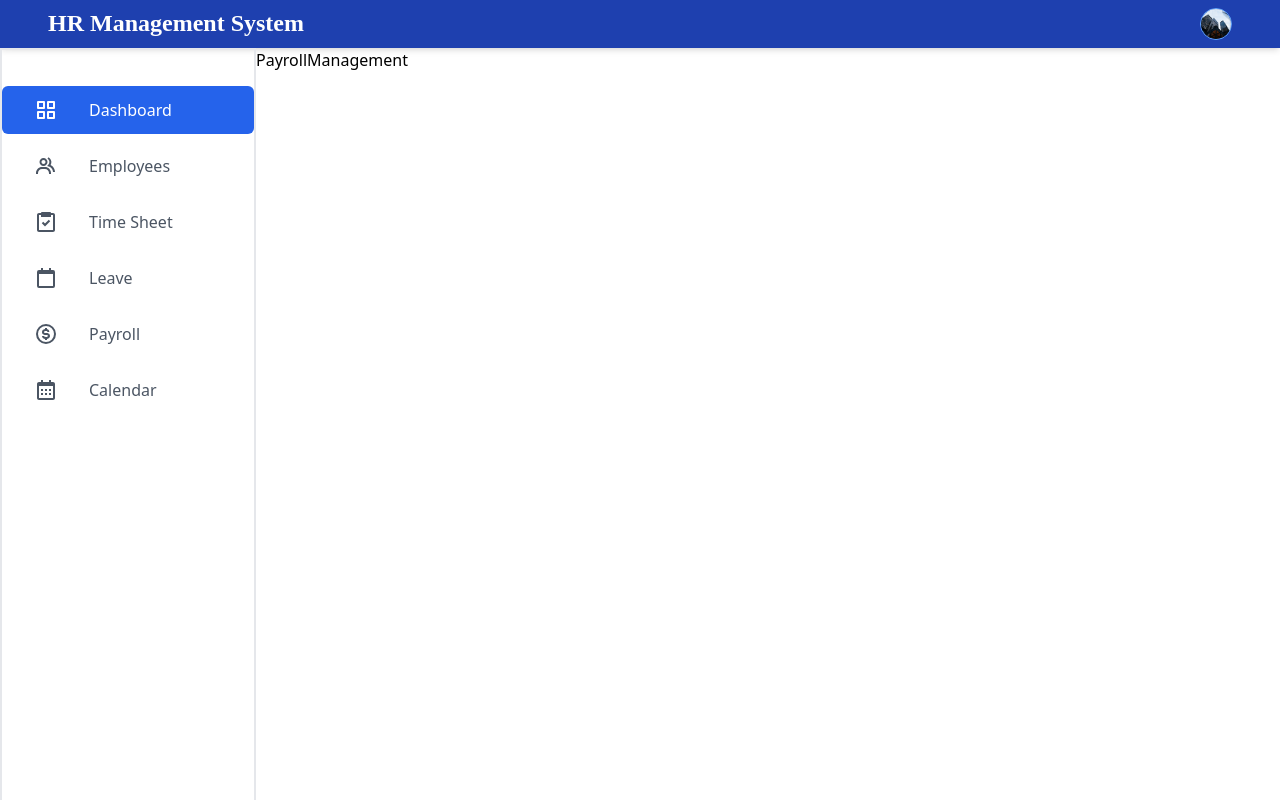
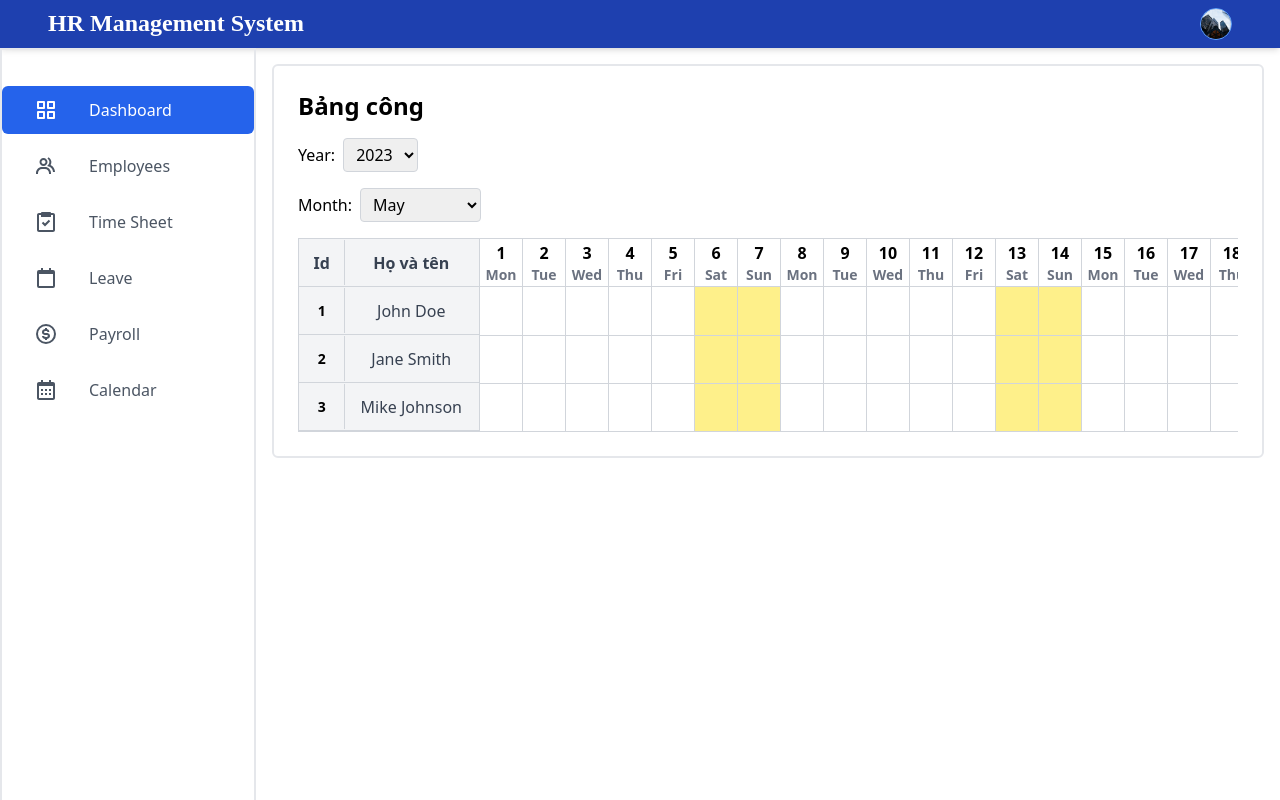
Before and after one commit to PMinhTri/PBL_EMS, a React app in the folder pbl_frontend/: page /admin/time-sheet in a window 1280 px wide. Built offline with nearby package versions, Linux system fonts and the light colour scheme; sample sign-in values are in the browser's storage; the HTML template or start-up script is replaced by a standard one.

Commit message:
update UI

```diff
--- a/pbl_frontend/src/modules/admin/PayrollManagement/PayrollManagement.tsx
+++ b/pbl_frontend/src/modules/admin/PayrollManagement/PayrollManagement.tsx
@@ -1,7 +1,13 @@
 import React from "react";
+import PayrollTable from "./components/PayrollTable";
 
 const PayrollManagement: React.FunctionComponent = () => {
-  return <div>PayrollManagement</div>;
+  return (
+    <div className="w-full p-4 flex flex-col overflow-auto">
+      <PayrollTable />
+      <div>Hello</div>
+    </div>
+  );
 };
 
 export default PayrollManagement;
--- /dev/null
+++ b/pbl_frontend/src/modules/admin/PayrollManagement/components/PayrollTable.tsx
@@ -0,0 +1,11 @@
+import React from "react";
+
+const PayrollTable: React.FunctionComponent = () => {
+  return (
+    <div className="w-full border-2 p-6 flex flex-col overflow-x-auto">
+      <h2 className="text-2xl font-bold mb-4">Payroll</h2>
+    </div>
+  );
+};
+
+export default PayrollTable;
--- a/pbl_frontend/src/modules/admin/TimeSheetManagement/TimeSheetManagement.tsx
+++ b/pbl_frontend/src/modules/admin/TimeSheetManagement/TimeSheetManagement.tsx
@@ -1,7 +1,12 @@
 import React from "react";
+import TimeSheetTable from "./components/TimeSheetTable";
 
 const TimeSheetManagement: React.FunctionComponent = () => {
-  return <div>PayrollManagement</div>;
+  return (
+    <div className="w-full p-4 flex flex-col overflow-auto">
+      <TimeSheetTable />
+    </div>
+  );
 };
 
 export default TimeSheetManagement;
--- /dev/null
+++ b/pbl_frontend/src/modules/admin/TimeSheetManagement/components/TimeSheetTable.tsx
@@ -0,0 +1,141 @@
+import React from "react";
+
+const TimeSheetTable: React.FunctionComponent = () => {
+  const [selectedYear, setSelectedYear] = React.useState<number>(2023);
+  const [selectedMonth, setSelectedMonth] = React.useState<number>(5);
+
+  // Generate an array of days for the selected month and year
+  const generateDaysArray = () => {
+    const daysInMonth = new Date(selectedYear, selectedMonth, 0).getDate();
+    return Array.from({ length: daysInMonth }, (_, index) => index + 1);
+  };
+
+  const daysOfWeek = ["Sun", "Mon", "Tue", "Wed", "Thu", "Fri", "Sat"];
+
+  // Simulated employee data
+  const employeeData = [
+    { id: 1, name: "John Doe" },
+    { id: 2, name: "Jane Smith" },
+    { id: 3, name: "Mike Johnson" },
+    // Add more employee data as needed
+  ];
+
+  return (
+    <div className="w-full border-2 p-6 rounded-md flex flex-col">
+      <h2 className="text-2xl font-bold mb-4">Bảng công</h2>
+
+      <div className="flex items-center mb-4">
+        <label className="mr-2">Year:</label>
+        <select
+          value={selectedYear}
+          onChange={(e) => setSelectedYear(Number(e.target.value))}
+          className="border border-gray-300 rounded px-2 py-1"
+        >
+          <option value={2023}>2023</option>
+          <option value={2024}>2024</option>
+          {/* Add more years as needed */}
+        </select>
+      </div>
+
+      <div className="flex items-center mb-4">
+        <label className="mr-2">Month:</label>
+        <select
+          value={selectedMonth}
+          onChange={(e) => setSelectedMonth(Number(e.target.value))}
+          className="border border-gray-300 rounded px-2 py-1"
+        >
+          <option value={1}>January</option>
+          <option value={2}>February</option>
+          <option value={3}>March</option>
+          <option value={4}>April</option>
+          <option value={5}>May</option>
+          <option value={6}>June</option>
+          <option value={7}>July</option>
+          <option value={8}>August</option>
+          <option value={9}>September</option>
+          <option value={10}>October</option>
+          <option value={11}>November</option>
+          <option value={12}>December</option>
+          {/* Add more months as needed */}
+        </select>
+      </div>
+
+      <div className="w-full flex overflow-x-auto">
+        <div className="relative">
+          <table className="w-full border border-gray-300">
+            <thead>
+              <tr>
+                <th className="border border-gray-300 h-12 w-[180px] sticky left-0 bg-gray-100 z-10">
+                  <div className="flex flex-row h-full">
+                    <div className="flex items-center justify-center w-1/4 h-full text-gray-700 border-r border-gray-300">
+                      Id
+                    </div>
+                    <div className="flex items-center justify-center w-3/4 text-gray-700 h-full">
+                      Họ và tên
+                    </div>
+                  </div>
+                </th>
+                {generateDaysArray().map((day) => (
+                  <th
+                    key={day}
+                    className="border border-gray-300 text-center"
+                  >
+                    <div className="w-10">
+                      <div>{day}</div>
+                      <div className="text-sm text-gray-500">
+                        {
+                          daysOfWeek[
+                            new Date(
+                              selectedYear,
+                              selectedMonth - 1,
+                              day
+                            ).getDay()
+                          ]
+                        }
+                      </div>
+                    </div>
+                  </th>
+                ))}
+              </tr>
+            </thead>
+            <tbody>
+              {employeeData.map((employee) => (
+                <tr key={employee.id}>
+                  <td className="border-b border-gray-300 w-[180px] flex flex-row text-center justify-center items-center h-12 sticky left-0 bg-gray-100 z-10">
+                    <div className="flex items-center justify-center w-1/4 h-full text-sm font-semibold border-r border-gray-300">
+                      {employee.id}
+                    </div>
+                    <div className="flex items-center justify-center w-3/4 h-full text-gray-700">
+                      {employee.name}
+                    </div>
+                  </td>
+                  {generateDaysArray().map((day) => (
+                    <td
+                      key={day}
+                      className={`border border-gray-300 w-32 text-center ${
+                        [0, 6].includes(
+                          new Date(
+                            selectedYear,
+                            selectedMonth - 1,
+                            day
+                          ).getDay()
+                        )
+                          ? "bg-yellow-200"
+                          : ""
+                      }`}
+                    >
+                      {/* Add payroll data for each employee and day */}
+                    </td>
+                  ))}
+                </tr>
+              ))}
+            </tbody>
+          </table>
+          <div className="absolute top-0 left-0 w-30 h-full bg-gray-100 z-20 pointer-events-none"></div>
+        </div>
+      </div>
+    </div>
+  );
+};
+
+export default TimeSheetTable;
```
